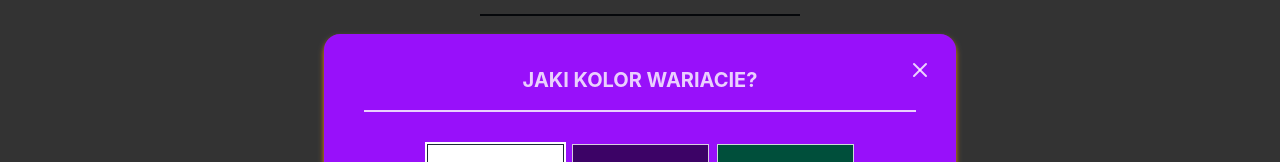
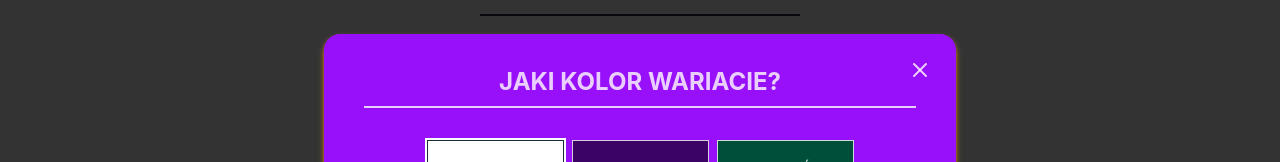
Before and after one commit to KondyKox/money-manager, a React (Vite) app: page /login in a window 1280 px wide. Both pictures are taken after a click on the button "Zmiana koloru". Shown: the part 170-332 px from the top of the page. Built offline with nearby package versions, Linux system fonts and the light colour scheme; no server answers.

Commit message:
style: new class for modal headers

```diff
--- a/src/components/modal/ColorPickerModal.tsx
+++ b/src/components/modal/ColorPickerModal.tsx
@@ -18,9 +18,7 @@ const ColorPicker = ({ isOpen, onClose, onChangeColor }: ColorPickerProps) => {
 
   return (
     <Modal isOpen={isOpen} onClose={onClose}>
-      <h2 className="text-center font-bold text-xl border-b-2 pb-4">
-        Jaki kolor wariacie?
-      </h2>
+      <h2 className="modal-header">Jaki kolor wariacie?</h2>
 
       <div className="flex justify-center items-stretch gap-2 flex-wrap py-4 mt-4 overflow-y-auto max-h-96 md:max-h-50">
         {BG_PALETTE.map((color, index) => (
--- a/src/index.css
+++ b/src/index.css
@@ -127,5 +127,5 @@ textarea {
 }
 
 .modal-header {
-  @apply font-bold text-center pb-2 border-b-2 text-xl md:text-2xl;
+  @apply font-bold text-center pb-2 border-b-2 text-xl lg:text-2xl;
 }
--- a/src/pages/dashboard/modals/AddSavingModal.tsx
+++ b/src/pages/dashboard/modals/AddSavingModal.tsx
@@ -92,7 +92,7 @@ const AddSavingModal = ({
   return (
     <Modal isOpen={isOpen} onClose={onClose}>
       <div className="flex justify-center items-center border-b-2 py-2">
-        <h2 className="text-2xl font-bold">
+        <h2 className="modal-header">
           {mode === "deposit" ? "Wpłać środki" : "Wypłać środki"}
         </h2>
       </div>
--- a/src/pages/dashboard/modals/DeleteProfileModal.tsx
+++ b/src/pages/dashboard/modals/DeleteProfileModal.tsx
@@ -32,9 +32,7 @@ const DeleteProfileModal = ({
         onSubmit={handleSubmit}
         className="flex flex-col justify-center items-stretch gap-4"
       >
-        <h3 className="font-bold text-xl lg:text-2xl text-center pb-2 border-b-2">
-          Usuń profil
-        </h3>
+        <h3 className="modal-header">Usuń profil</h3>
         <p className="text-base md:text-lg text-center">
           Ta operacja usunie profil <b>{profileName}</b> razem ze wszystkimi
           zmianami, wydatkami, przychodami i oszczędnościami. <br />
--- a/src/pages/dashboard/modals/DetailModal.tsx
+++ b/src/pages/dashboard/modals/DetailModal.tsx
@@ -53,7 +53,7 @@ const DetailModal = <T extends Income | Expense>({
   return (
     <Modal isOpen={isOpen} onClose={onClose}>
       <div className="flex flex-col justify-center items-center gap-2">
-        <h2 className="text-xl font-bold mb-4">{element.category}</h2>
+        <h2 className="modal-header">{element.category}</h2>
 
         <div className="flex justify-between items-center w-full gap-2 input-group">
           {edited ? (
--- a/src/pages/dashboard/modals/ShiftDetailModal.tsx
+++ b/src/pages/dashboard/modals/ShiftDetailModal.tsx
@@ -44,7 +44,7 @@ const ShiftDetailModal = ({
   return (
     <Modal isOpen={isOpen} onClose={onClose}>
       <div className="flex flex-col justify-center items-center gap-6">
-        <h2 className="font-bold text-2xl border-b-2 py-2">
+        <h2 className="modal-header">
           {edited ? "Edycja zmiany" : "Edycja / Usuwanie"}
         </h2>
 
--- a/src/pages/profiles/modals/CreateProfileModal.tsx
+++ b/src/pages/profiles/modals/CreateProfileModal.tsx
@@ -65,9 +65,7 @@ const CreateProfileModal = ({
         noValidate
         className="flex flex-col justify-center items-stretch gap-4"
       >
-        <h3 className="font-bold text-xl lg:text-2xl text-center pb-2 border-b-2">
-          Utwórz nowy profil
-        </h3>
+        <h3 className="modal-header">Utwórz nowy profil</h3>
         <div className="my-8 flex flex-col justify-center items-center gap-2">
           <div className="input-group">
             <label htmlFor="profileName">Nazwa</label>
```
